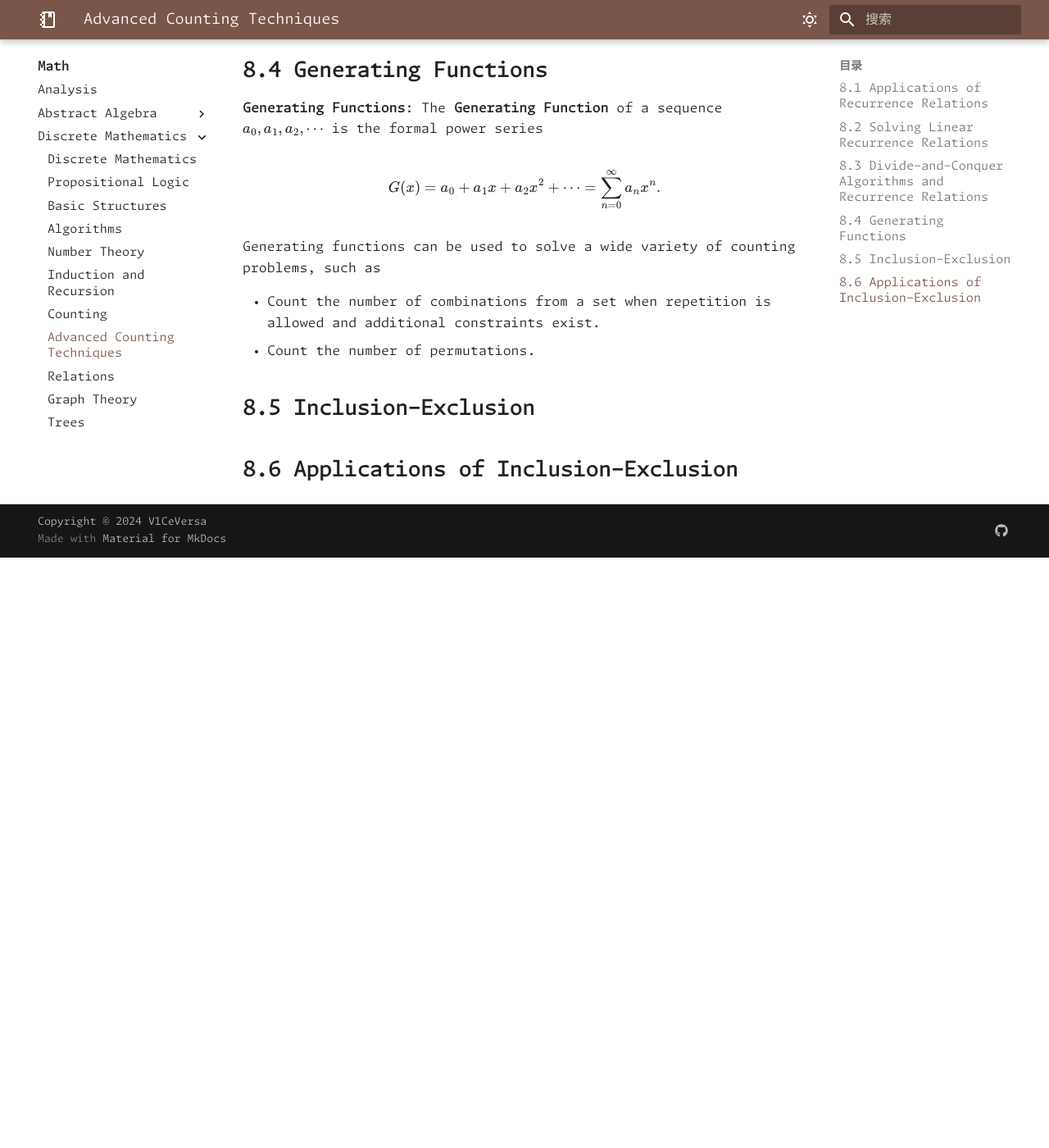
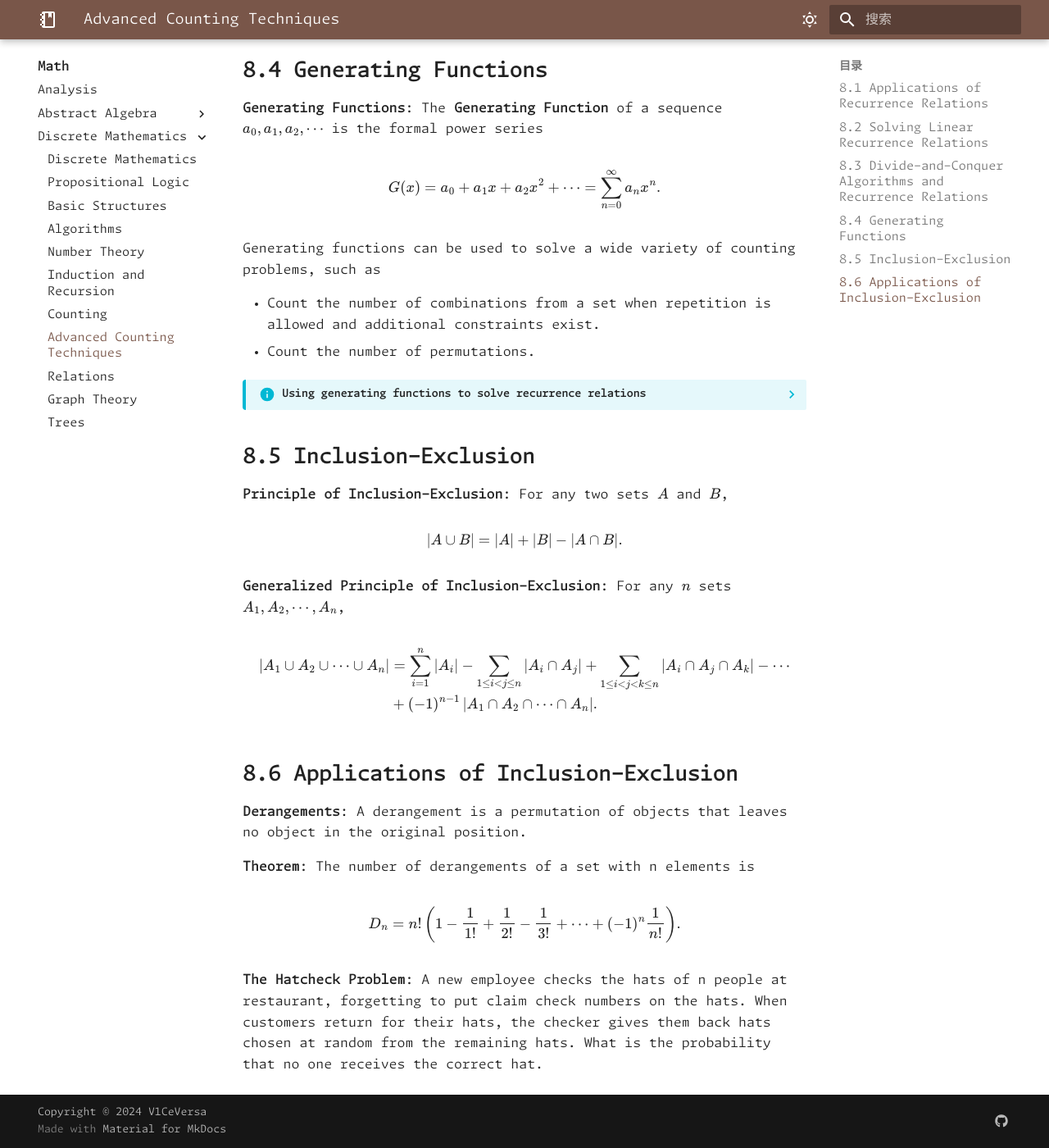
Before and after one commit to V1CeVersaa/V1CeVersaa.github.io, an MkDocs documentation site: the page built from docs/Math/Discrete Mathematics/08 Advanced Counting Techniques.md, in a window 1280 px wide and 1400 px high, scrolled down 1687 px. Shown: the whole window at 82% size. Built offline with MkDocs 1.6.1 and Material for MkDocs 9.7.7, drawn with Linux system fonts in a browser that asks for light colours; nearby versions of some CDN libraries; some web fonts are replaced; comment, search, counter and statistics services are not loaded; a style sheet for code colours, icons or effects is not loaded; before the commit the page ends 2367 px from its top, so only the background shows below that.

Commit message:
update: 240627 ver 1

```diff
--- a/docs/Math/Discrete Mathematics/08 Advanced Counting Techniques.md
+++ b/docs/Math/Discrete Mathematics/08 Advanced Counting Techniques.md
@@ -45,8 +45,26 @@ Generating functions can be used to solve a wide variety of counting problems, s
 - Count the number of combinations from a set when repetition is allowed and additional constraints exist.
 - Count the number of permutations.
 
-
+??? info "Using generating functions to solve recurrence relations"
+    ![Using generating functions to solve recurrence relations](./images/08-01.png)
 
 ## 8.5 Inclusion-Exclusion
 
+**Principle of Inclusion-Exclusion**: For any two sets $A$ and $B$,
+
+$$\left\vert A \cup B\right\vert = \vert A\vert + \vert B\vert - \left\vert A \cap B\right\vert.$$
+
+**Generalized Principle of Inclusion-Exclusion**: For any $n$ sets $A_1, A_2, \cdots, A_n$,
+
+\[ \begin{aligned} \left\vert A_1 \cup A_2 \cup \cdots \cup A_n\right\vert &= \sum_{i=1}^{n}\left\vert A_i\right\vert - \sum_{1 \leq i < j \leq n} \left\vert A_i \cap A_j\right\vert + \sum_{1 \leq i < j < k \leq n}\left\vert A_i \cap A_j \cap A_k\right\vert - \cdots \\
+&+ (-1)^{n-1}\left\vert A_1 \cap A_2 \cap \cdots \cap A_n\right\vert. \end{aligned} \]
+
 ## 8.6 Applications of Inclusion-Exclusion
+
+**Derangements**: A derangement is a permutation of objects that leaves no object in the original position.
+
+**Theorem**: The number of derangements of a set with n elements is
+
+\[ D_n = n! \left(1 - \frac{1}{1!} + \frac{1}{2!} - \frac{1}{3!} + \cdots + (-1)^n\frac{1}{n!}\right). \]
+
+**The Hatcheck Problem**: A new employee checks the hats of n people at restaurant, forgetting to put claim check numbers on the hats. When customers return for their hats, the checker gives them back hats chosen at random from the remaining hats. What is the probability that no one receives the correct hat.
--- a/mkdocs.yml
+++ b/mkdocs.yml
@@ -138,7 +138,8 @@ nav:
         - Computer Science/Programming Language/C++/C++.md
         - Basic Syntax: Computer Science/Programming Language/C++/Basic Syntax.md
         - Standard Library: Computer Science/Programming Language/C++/Standard Library.md
-      - Python: Computer Science/Programming Language/Python.md
+      - Python:
+        - Computer Science/Programming Language/Python/Python.md
       - Java: Computer Science/Programming Language/Java.md
       - Rust:
         - Computer Science/Programming Language/Rust/Rust.md
```
Also changed, not shown: docs/Math/Discrete Mathematics/02 Basic Structures.md (+4 -0 lines), docs/Math/Discrete Mathematics/03 Algorithms.md (+11 -1 lines), docs/Math/Discrete Mathematics/11 Trees.md (+12 -0 lines), docs/Math/Discrete Mathematics/Discrete Mathematics.md (+3 -3 lines), docs/Math/Discrete Mathematics/images/08-01.png (added).
